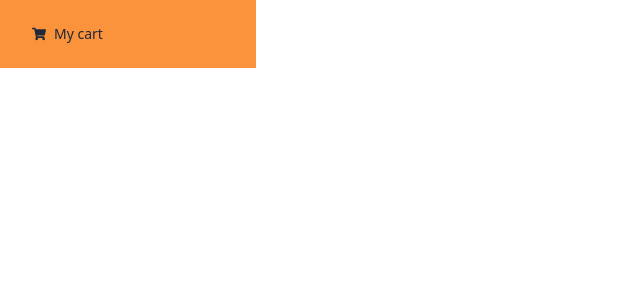
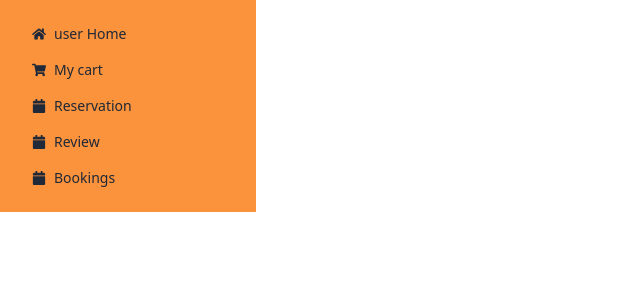
Before and after one commit to nafis200/final-project, a React (Vite) app: page /dashboard in a window 1280 px wide. Shown: the top 300 px of the page, without its empty margins (0-640 px from the left). Built offline with nearby package versions, Linux system fonts and the light colour scheme; no server answers.

Commit message:
dashboard start

```diff
--- a/src/components/components2/Dashboard.jsx
+++ b/src/components/components2/Dashboard.jsx
@@ -1,4 +1,4 @@
-import { FaShoppingCart } from "react-icons/fa";
+import { FaCalendar, FaHome, FaShoppingCart } from "react-icons/fa";
 import { NavLink, Outlet } from "react-router-dom";
 
 
@@ -11,9 +11,19 @@ const Dashboard = () => {
 
             <ul className="menu p-4">
                <li>
-
+                 <NavLink to="/dashboard/userHome"> <FaHome></FaHome> user Home</NavLink>
+                </li>
+               <li>
                  <NavLink to="/dashboard/cart"> <FaShoppingCart> </FaShoppingCart> My cart</NavLink>
-
+                </li>
+               <li>
+                 <NavLink to="/dashboard/reservation"> <FaCalendar></FaCalendar>Reservation</NavLink>
+                </li>
+               <li>
+                 <NavLink to="/dashboard/review"> <FaCalendar></FaCalendar>Review</NavLink>
+                </li>
+               <li>
+                 <NavLink to="/dashboard/bookings"> <FaCalendar></FaCalendar>Bookings</NavLink>
                 </li>
             </ul>
 
```
